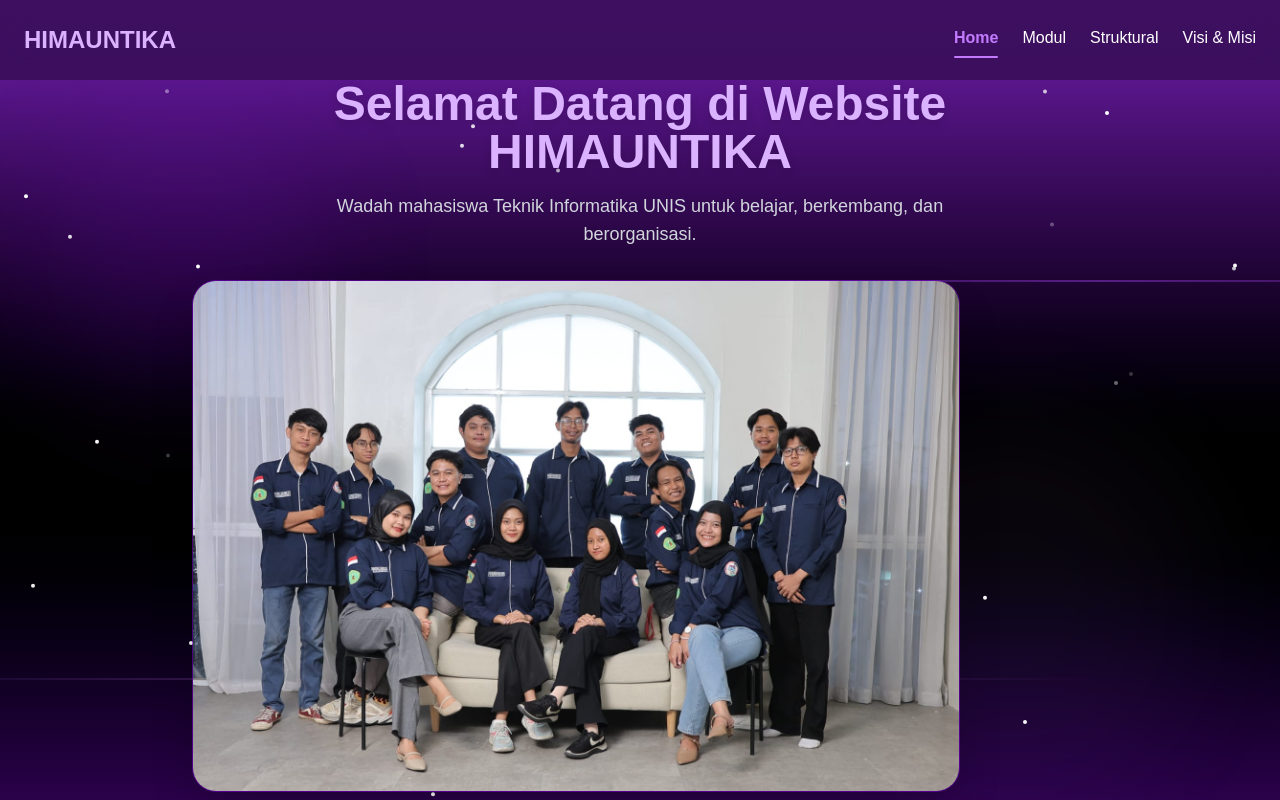
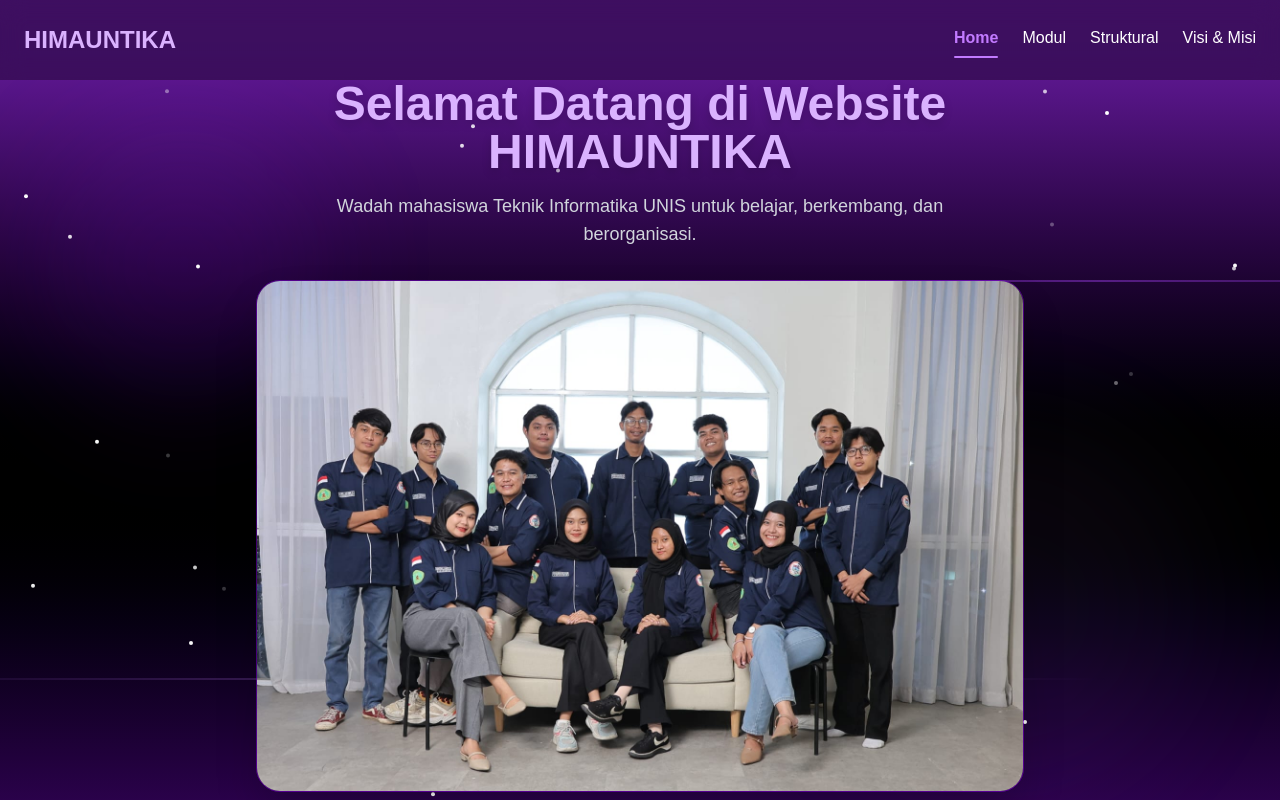
Before and after one commit to Gbaee/himauntika.ac.id, a Next.js app: page /himauntika in a window 1280 px wide. Shown: the top 800 px of the page. Built offline with nearby package versions, Linux system fonts and the light colour scheme.

Commit message:
memperbaiki image agar ketengah

```diff
--- a/components/ui/HomeSection.jsx
+++ b/components/ui/HomeSection.jsx
@@ -66,14 +66,15 @@
           transition={{ duration: 0.9, delay: 0.3 }}
           className="max-w-2xl mb-8 text-sm md:text-lg mx-auto text-gray-300"
         >
-          Wadah mahasiswa Teknik Informatika UNIS untuk belajar, berkembang, dan berorganisasi.
+          Wadah mahasiswa Teknik Informatika UNIS untuk belajar, berkembang, dan
+          berorganisasi.
         </motion.p>
 
         {/* Gambar Hero */}
         <motion.img
           src="/images/struktural.jpg"
           alt="Hero HIMAUNTIKA"
-          className="rounded-3xl shadow-2xl w-full max-w-3xl object-cover border border-purple-700/50"
+          className="rounded-3xl shadow-2xl w-full max-w-3xl object-cover border border-purple-700/50 mx-auto"
           initial={{ opacity: 0, scale: 0.9 }}
           animate={{ opacity: 1, scale: 1 }}
           transition={{ duration: 0.8, ease: "easeOut", delay: 0.5 }}
```
